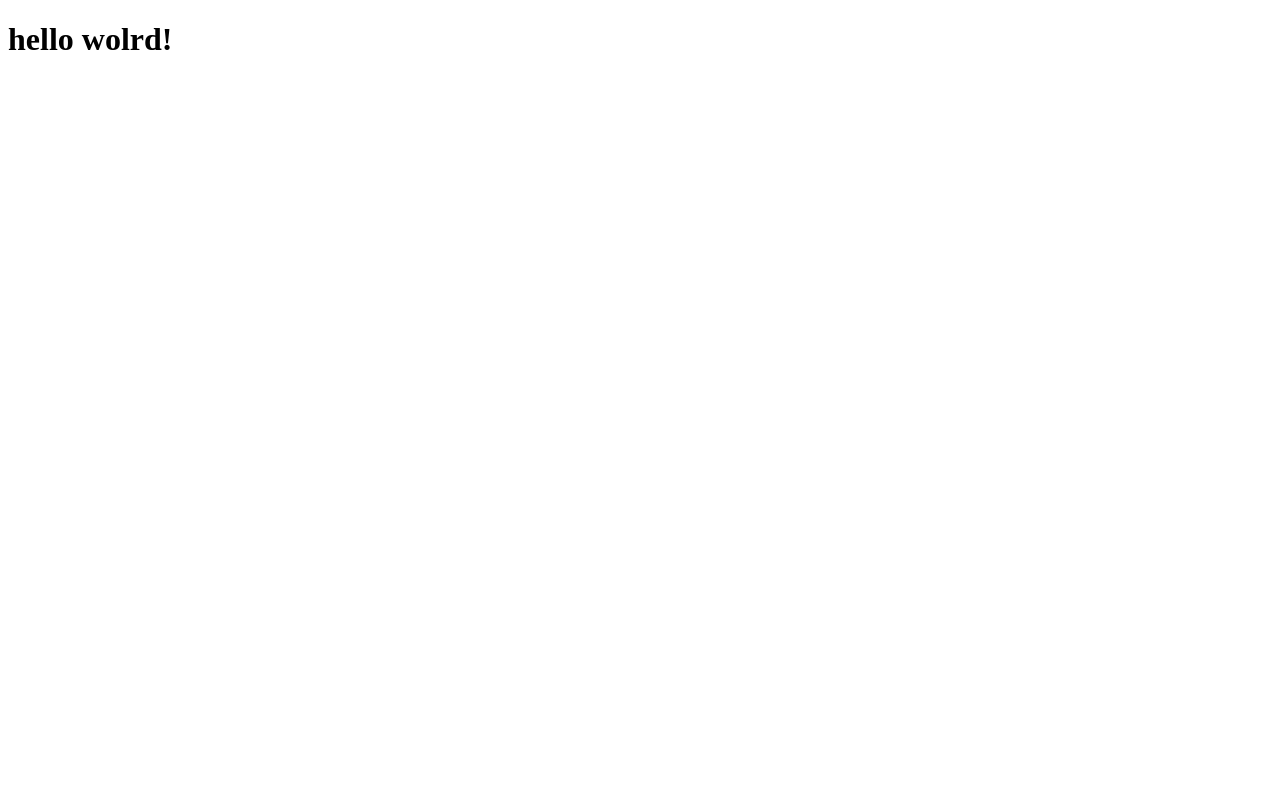
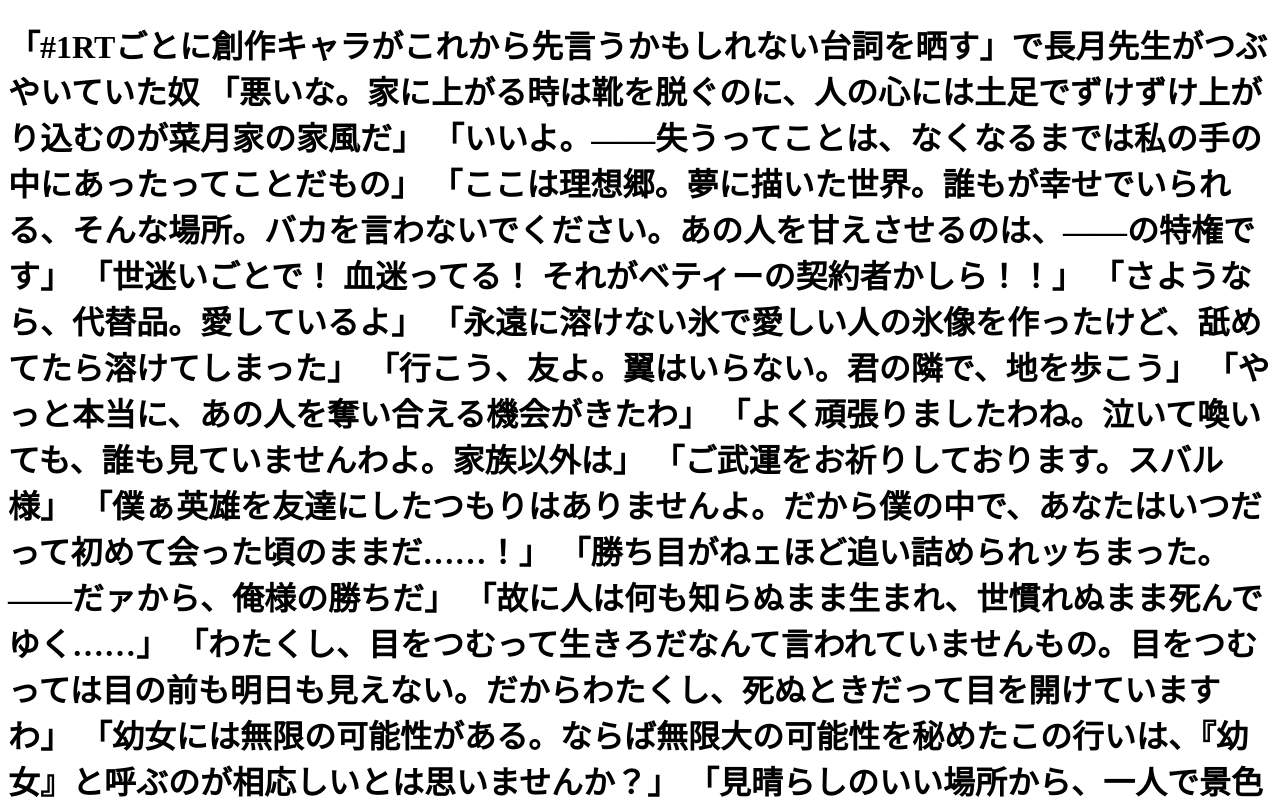
Before and after one commit to buuchan210/my-first-site, a plain HTML site: page index.html in a window 1280 px wide. Shown: the top 800 px of the page. Drawn offline with Linux system fonts and the light colour scheme.

Commit message:
Update index.html

```diff
--- a/index.html
+++ b/index.html
@@ -18,7 +18,79 @@ body.dark {
    </style>
 </head>
 <body>
-    <h1>hello wolrd!</h1>
+    <h1>「#1RTごとに創作キャラがこれから先言うかもしれない台詞を晒す」で長月先生がつぶやいていた奴
+
+
+「悪いな。家に上がる時は靴を脱ぐのに、人の心には土足でずけずけ上がり込むのが菜月家の家風だ」
+
+「いいよ。――失うってことは、なくなるまでは私の手の中にあったってことだもの」
+
+「ここは理想郷。夢に描いた世界。誰もが幸せでいられる、そんな場所。バカを言わないでください。あの人を甘えさせるのは、――の特権です」
+
+「世迷いごとで！ 血迷ってる！ それがベティーの契約者かしら！！」
+
+「さようなら、代替品。愛しているよ」
+
+「永遠に溶けない氷で愛しい人の氷像を作ったけど、舐めてたら溶けてしまった」
+
+「行こう、友よ。翼はいらない。君の隣で、地を歩こう」
+
+「やっと本当に、あの人を奪い合える機会がきたわ」
+
+「よく頑張りましたわね。泣いて喚いても、誰も見ていませんわよ。家族以外は」
+
+「ご武運をお祈りしております。スバル様」
+
+「僕ぁ英雄を友達にしたつもりはありませんよ。だから僕の中で、あなたはいつだって初めて会った頃のままだ……！」
+
+「勝ち目がねェほど追い詰められッちまった。――だァから、俺様の勝ちだ」
+
+「故に人は何も知らぬまま生まれ、世慣れぬまま死んでゆく……」
+
+「わたくし、目をつむって生きろだなんて言われていませんもの。目をつむっては目の前も明日も見えない。だからわたくし、死ぬときだって目を開けていますわ」
+
+「幼女には無限の可能性がある。ならば無限大の可能性を秘めたこの行いは、『幼女』と呼ぶのが相応しいとは思いませんか？」
+
+「見晴らしのいい場所から、一人で景色眺めてろよ、バーカ」
+
+「僕のお父さんはすごいんです。僕のお父さんは立派なんです。僕のお父さんは、お母さんが愛した人なんです」
+
+「人間など根絶やしにして、死体は丸ごと大瀑布へ投げ込んでくれるわ！」
+
+「私のものに、なりませんか？ 悪いようにはしないと、約束しよう」
+
+「この先の道は誰にも誇れない。それでもいい。再会が最期になろうと、一秒しかお目にかかれないとしても――その一秒のためにやる価値がある」
+
+「確かに、この楽園は俺が望んだものだ。だが、俺が選んだものじゃぁない。ここじゃ『愛してる』の一言さえ、恵んでもらった幸せだ」
+「この世に『真実』なんてもんがあるなら、それは過去のことや。刻まれた歴史、それだけ。やらかしたことは、絶対になくならんよ」
+
+「今の道とこの道は決して交わらない！ たとえ期待に背くとも、希望を選べば道は違える！ もう、迷いはしない！」
+
+「はっはっは、よいよい。聞こえるぞ。妾にお嫁さんになってほしいと泣いておねだりするお前の声がな」
+
+「エェェェキィィィィドォォォナァァァァッ！！」
+
+「希望が人の手を引くなら、絶望もまた人の背を押すはずデス！」
+
+「安心しなよ。――たとえ誰が君を忘れても、僕たちは君を忘れない」
+
+「辿り着く結論も、それが人類の助けになることも、その恩恵を捧げられる奴が受けられないのも一緒だよ？　むしろ、実験する側とされる側の両方が心を痛めてるなんて、傷付く人が多いだけでかえって残酷なんじゃないの？」
+
+「うるせえ、売女。顔面焼いて豚に食わせるぞ」
+
+「母の愛は最も強い！」
+
+「愛はなぜ、減るのだろうか」
+
+「そこに並びなさい、命知らずども。全員、五体満足にしてやるわ」
+
+「一人殺すのに、はぁ。どれだけ集めたんだか、ふぅ。数じゃないって、はぁ。なんでわからないのさね、ふぅ」
+
+「ごめんなさぁい……ごめんなさぁい。吐きたくないですよぅ。お腹空きましたよぉ……御馳走だらけなのに、泣きたくないですよぉ。お腹減っちゃいますからぁ……」
+
+「セイギはな？ いっぱいあるなー？ でもな、マチガイとアクは誰でもわかるな？ だから、マチガッテないのがセイギな？」
+
+「や、やだ……からもう、みん……な、死んじゃえ」</h1>
     <script>
 function changeDarkMode(time) {
     const hour = new Date().getHours();
```
